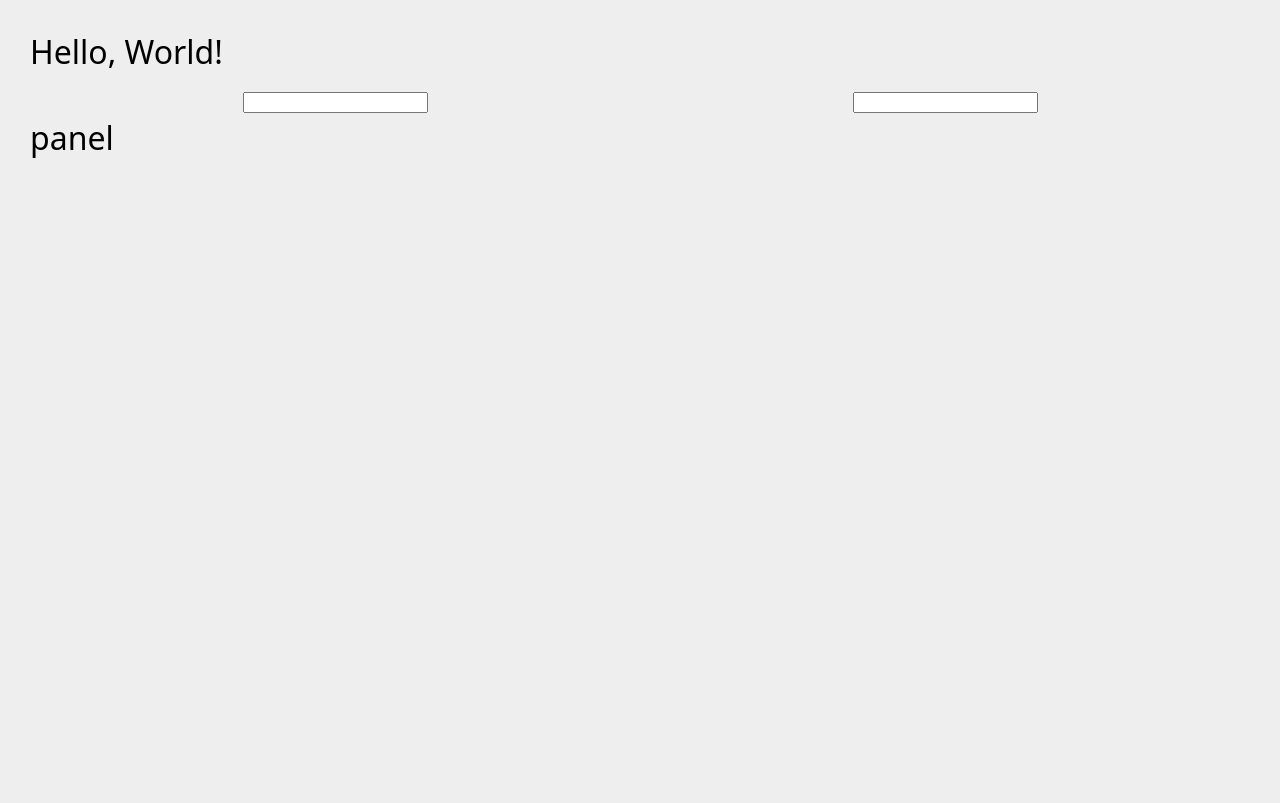
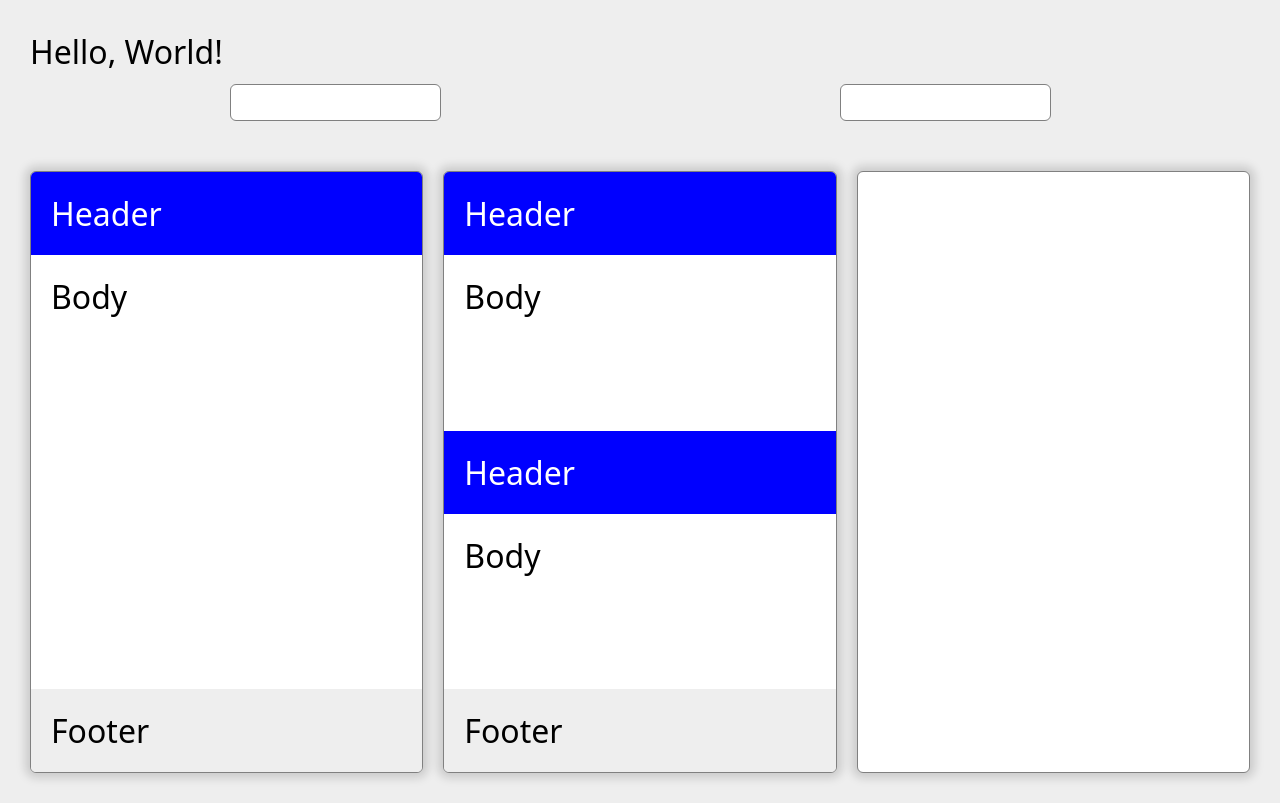
Before and after one commit to dwidjaja945/js-la, a React app: page / in a window 1280 px wide. Built offline with nearby package versions, Linux system fonts and the light colour scheme.

Commit message:
[feat] added panel logic updated css for dropdowns

```diff
--- a/package.json
+++ b/package.json
@@ -80,6 +80,7 @@
     "webpack-dev-server": "^3.11.0"
   },
   "dependencies": {
+    "@material-ui/core": "^4.11.0",
     "@types/lodash": "^4.14.162",
     "core-js": "^3.6.5",
     "lodash": "^4.17.20",
--- /dev/null
+++ b/src/App.scss
@@ -0,0 +1,19 @@
+.root {
+    padding: 30px;
+}
+
+.dropdowns {
+    display: flex;
+    justify-content: space-around;
+    margin-bottom: 50px;
+}
+
+.panels {
+    display: grid;
+    grid-template-columns: repeat(3, 1fr);
+    grid-gap: 20px;
+
+    .body {
+        flex: 1;
+    }
+}
--- a/src/App.tsx
+++ b/src/App.tsx
@@ -1,8 +1,13 @@
 import React, { Suspense, lazy } from 'react';
 
-import Dropdown from '@components/Dropdowns/Dropdown';
+import { cssBind } from '@toolkit/helper/cssUtils';
+import Dropdown from '@components/Dropdowns/Dropdown/index';
 import OldDropdown, { DropdownItem } from '@components/Dropdowns/OldDropdown';
 import Panel from '@components/Panel';
+
+import styles from './App.scss';
+
+const css = cssBind(styles);
 
 const dropdownItems: DropdownItem[] = [
     {
@@ -28,9 +33,9 @@ const dropdownItems: DropdownItem[] = [
 ];
 
 const App = (): JSX.Element => (
-    <div style={{ padding: '30px' }}>
+    <div className={css('root')}>
         Hello, World!
-        <div style={{ display: 'flex', justifyContent: 'space-around' }}>
+        <div className={css('dropdowns')}>
             <Dropdown>
                 <Dropdown.Item
                     onClick={(): void => console.log('hello')}
@@ -49,7 +54,35 @@ const App = (): JSX.Element => (
             </Dropdown>
             <OldDropdown items={dropdownItems} />
         </div>
-        <div>
+        <div className={css('panels')}>
+            <Panel>
+                <Panel.Header>
+                    Header
+                </Panel.Header>
+                <Panel.Body className={css('body')}>
+                    Body
+                </Panel.Body>
+                <Panel.Footer>
+                    Footer
+                </Panel.Footer>
+            </Panel>
+            <Panel>
+                <Panel.Header>
+                    Header
+                </Panel.Header>
+                <Panel.Body className={css('body')}>
+                    Body
+                </Panel.Body>
+                <Panel.Header>
+                    Header
+                </Panel.Header>
+                <Panel.Body className={css('body')}>
+                    Body
+                </Panel.Body>
+                <Panel.Footer>
+                    Footer
+                </Panel.Footer>
+            </Panel>
             <Panel />
         </div>
     </div>
--- a/src/components/Dropdowns/Dropdown/Dropdown.scss
+++ b/src/components/Dropdowns/Dropdown.scss
@@ -1,18 +1,25 @@
 .root {
     position: relative;
-    ul, li {
+
+    ul,
+    li {
         margin: 0;
         padding: 0;
         font-size: inherit;
         list-style: none;
     }
+
     button {
         font-size: 1.25rem;
+        padding: 10px;
+
         &,
         &:focus {
             border: none;
             outline: none;
+            border-bottom: 1px solid gray;
         }
+
         &:focus {
             background-color: darken(lightgray, 5%);
         }
--- a/src/components/Dropdowns/Dropdown/Dropdown.tsx
+++ b/src/components/Dropdowns/Dropdown/Dropdown.tsx
@@ -1,7 +1,8 @@
 import * as React from 'react';
 import { cssBind } from '@toolkit/helper/cssUtils';
+import ClickAwayListener from '@material-ui/core/ClickAwayListener';
 
-import styles from './Dropdown.scss';
+import styles from '../Dropdown.scss';
 
 const css = cssBind(styles);
 
@@ -14,13 +15,18 @@ const Dropdown = (props: Props): JSX.Element => {
     const [show, setShow] = React.useState(false);
     return (
         <div className={css('root')}>
+            <ClickAwayListener
+                onClickAway={(): void => setShow(false)}
+            >
+                <div>
                     <input
                         onFocus={(): void => setShow(true)}
                     />
                     <ul className={css('menu', show && 'show')}>
                         {React.Children.map(children, (child) => {
                             if (child) {
-                        const { props: { onClick } } = child;
+                                const childProps: ItemProps = child.props;
+                                const { onClick } = childProps;
                                 return React.cloneElement(child, {
                                     ...child.props,
                                     onClick: () => {
@@ -32,6 +38,8 @@ const Dropdown = (props: Props): JSX.Element => {
                             return null;
                         })}
                     </ul>
+                </div>
+            </ClickAwayListener>
         </div>
     );
 };
--- a/src/components/Dropdowns/OldDropdown/OldDropdown.tsx
+++ b/src/components/Dropdowns/OldDropdown/OldDropdown.tsx
@@ -1,7 +1,8 @@
 import * as React from 'react';
 import { cssBind } from '@toolkit/helper/cssUtils';
+import ClickAwayListener from '@material-ui/core/ClickAwayListener';
 
-import styles from '../Dropdown/Dropdown.scss';
+import styles from '../Dropdown.scss';
 
 const css = cssBind(styles);
 
@@ -20,6 +21,10 @@ const OldDropdown = (props: Props): JSX.Element => {
     const [show, setShow] = React.useState(false);
     return (
         <div className={css('root')}>
+            <ClickAwayListener
+                onClickAway={(): void => setShow(false)}
+            >
+                <div>
                     <input
                         onFocus={(): void => setShow(true)}
                     />
@@ -39,6 +44,8 @@ const OldDropdown = (props: Props): JSX.Element => {
                         ))}
                     </ul>
                 </div>
+            </ClickAwayListener>
+        </div>
     );
 };
 
--- a/src/components/Panel/Panel.scss
+++ b/src/components/Panel/Panel.scss
@@ -1,3 +1,26 @@
 .root {
+    border: 1px solid gray;
+    border-radius: 6px;
+    min-height: 600px;
+    min-width: 300px;
+    display: flex;
+    flex-direction: column;
+    background-color: white;
+    overflow: hidden;
+    box-shadow: 0 0 10px 5px rgba(0, 0, 0, 0.15);
+}
 
+.header,
+.body,
+.footer {
+    padding: 20px;
 }
+
+.header {
+    background-color: blue;
+    color: white;
+}
+
+.footer {
+    background-color: #eee;
+}
--- a/src/components/Panel/Panel.tsx
+++ b/src/components/Panel/Panel.tsx
@@ -1,16 +1,64 @@
 import * as React from 'react';
+import { cssBind } from '@toolkit/helper/cssUtils';
 
 import styles from './Panel.scss';
 
-const Panel = (): JSX.Element => {
-    console.log('panel rendered');
+const css = cssBind(styles);
+
+export interface Props {
+    children?: JSX.Element[];
+}
+
+const Panel = (props: Props): JSX.Element => {
+    const { children } = props;
     return (
         <div
-            className={styles.root}
+            className={css('root')}
         >
-            panel
+            {children}
         </div>
     );
 };
 
+interface HeaderProps {
+    children: JSX.Element | string;
+}
+
+const Header = (props: HeaderProps): JSX.Element => {
+    const { children } = props;
+    return (
+        <div className={css('header')}>
+            {children}
+        </div>
+    );
+};
+
+interface BodyProps {
+    children: JSX.Element | string;
+    className?: string;
+}
+const Body = (props: BodyProps): JSX.Element => {
+    const { children, className } = props;
+    return (
+        <div className={css('body', className)}>
+            {children}
+        </div>
+    );
+};
+
+interface FooterProps {
+    children: JSX.Element | string;
+}
+const Footer = (props: FooterProps): JSX.Element => {
+    const { children } = props;
+    return (
+        <div className={css('footer')}>
+            {children}
+        </div>
+    );
+};
+
+Panel.Header = Header;
+Panel.Body = Body;
+Panel.Footer = Footer;
 export default Panel;
--- a/src/index.scss
+++ b/src/index.scss
@@ -2,10 +2,17 @@
     html {
         font-family: system-ui, -apple-system, BlinkMacSystemFont, "Segoe UI", Roboto, Ubuntu, "Helvetica Neue", sans-serif;
     }
+
     body {
         background-color: #eee;
         margin: 0;
         padding: 0;
         font-size: 2rem;
     }
+
+    input {
+        padding: 10px 16px;
+        border-radius: 6px;
+        border: 1px solid gray;
+    }
 }
```
Also changed, not shown: 2 other files (tests, documents, lock files or other folders). Lines whose indentation alone changed are shown as unchanged.
